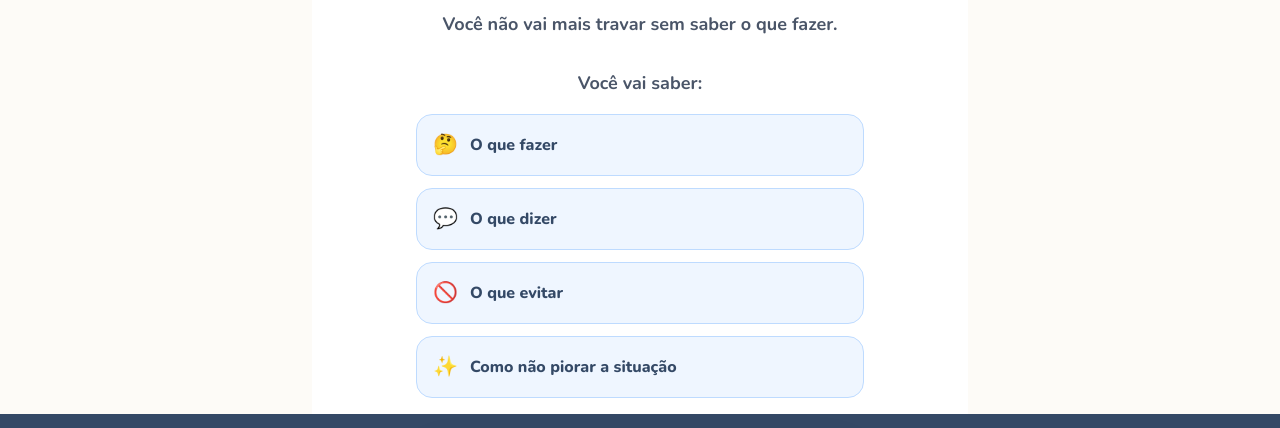
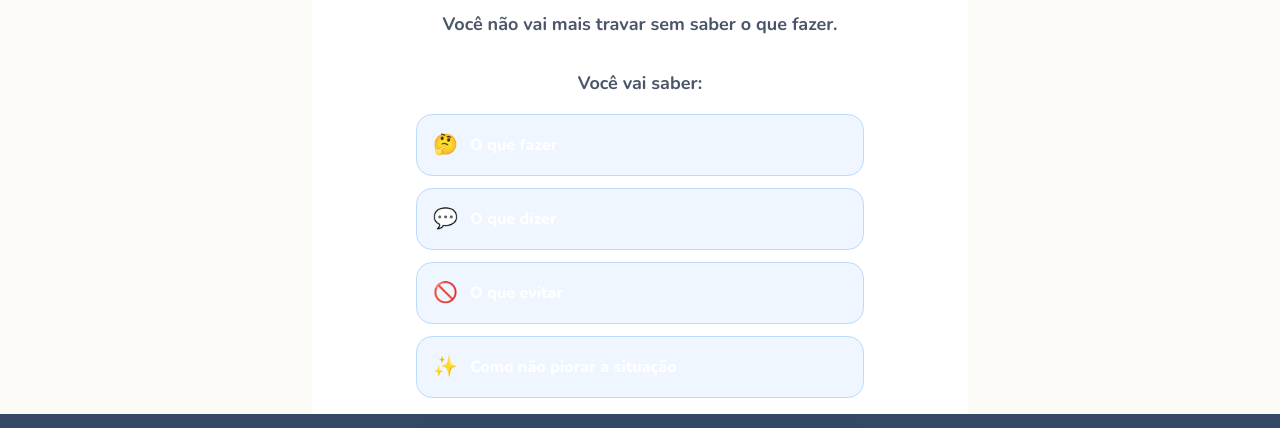
Before and after one commit to jcbusinessdr26-design/Quiz-como-acabar-com-birra-do-seu-filho, a React (Vite) app: page / in a window 1280 px wide. Shown: the part 7200-7628 px from the top of the page. Built offline with nearby package versions, Linux system fonts and the light colour scheme.

Commit message:
Texto do bloco você vai saber em branco

```diff
--- a/src/components/SalesPage.tsx
+++ b/src/components/SalesPage.tsx
@@ -504,7 +504,7 @@ export const SalesPage: React.FC<SalesPageProps> = ({ onPurchase }) => {
               className={`flex items-center gap-3 p-4 ${item.bg} rounded-[1rem] border ${item.border}`}
             >
               <span className="text-xl">{item.emoji}</span>
-              <span className="font-black text-[#344966] text-base">{item.text}</span>
+              <span className="font-black text-white text-base">{item.text}</span>
             </motion.div>
           ))}
         </div>
```
